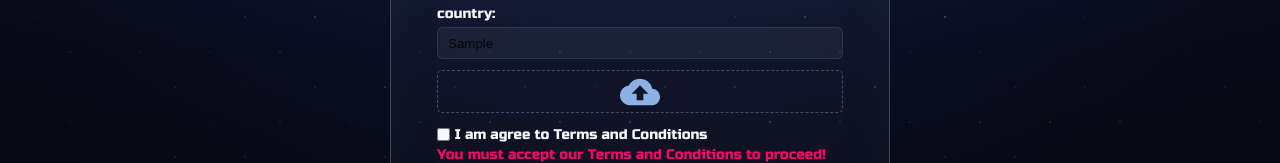
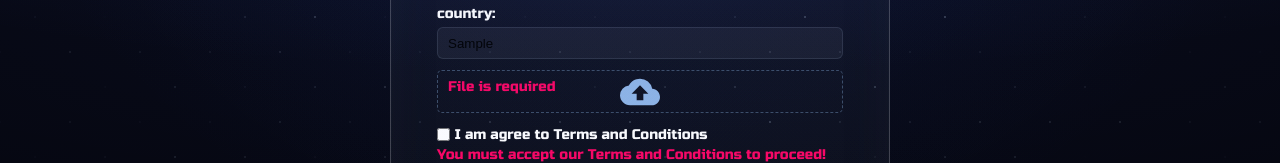
Before and after one commit to antasth/rsschool-react, a React (Vite) app in the folder rsschool-react/: page /uncontrolled-form in a window 1280 px wide. Both pictures are taken after typing "Sample", "Sample", "name@example.com", "Sample123", "Sample123", "Sample" into the empty fields and a click on the button "Submit". Shown: the part 508-671 px from the top of the page. Built offline with nearby package versions, Linux system fonts and the light colour scheme.

Commit message:
feat: show error when file is not selected

```diff
--- a/rsschool-react/src/pages/UncontrolledFormPage/UncontrolledFormPage.module.css
+++ b/rsschool-react/src/pages/UncontrolledFormPage/UncontrolledFormPage.module.css
@@ -112,6 +112,7 @@
 }
 
 .fileField {
+  position: relative;
   width: 100%;
   display: flex;
   flex-direction: column;
@@ -240,3 +241,9 @@
 .error {
   color: rgb(252, 6, 100);
 }
+
+.fileError {
+  position: absolute;
+  top: 5px;
+  left: 10px;
+}
--- a/rsschool-react/src/pages/UncontrolledFormPage/index.tsx
+++ b/rsschool-react/src/pages/UncontrolledFormPage/index.tsx
@@ -46,11 +46,11 @@ const UncontrolledFormPage = (): React.ReactElement => {
     age: number().required().positive().typeError('Age must be a number'),
     email: string().required().matches(emailRegExp, 'Must be valid email'),
     password: string()
-      .required('Please enter a password')
       .matches(/[0-9]/, getCharacterValidationError('digit'))
       .matches(/[a-z]/, getCharacterValidationError('lowercase'))
       .matches(/[A-Z]/, getCharacterValidationError('uppercase'))
-      .matches(/[^(A-Za-z0-9 )]/, getCharacterValidationError('special')),
+      .matches(/[^(A-Za-z0-9 )]/, getCharacterValidationError('special'))
+      .required('Please enter a password'),
     confirmPassword: string()
       .required('Please confirm a password')
       .oneOf([ref('password')], 'Passwords does not match'),
@@ -60,7 +60,7 @@ const UncontrolledFormPage = (): React.ReactElement => {
       .required()
       .default(false),
     country: string().required(),
-    file: string().required(),
+    file: string().required('File is required'),
   });
   const handleFormSubmit = async (
     e: FormEvent<HTMLFormElement>
@@ -242,6 +242,13 @@ const UncontrolledFormPage = (): React.ReactElement => {
                 }
               }}
             />
+            {validationErrors.file ? (
+              <p className={`${styles.error} ${styles.fileError}`}>
+                {validationErrors.file}
+              </p>
+            ) : (
+              ''
+            )}
             {fileName ? (
               <p className={styles.fileName}>{fileName}</p>
             ) : (
```
